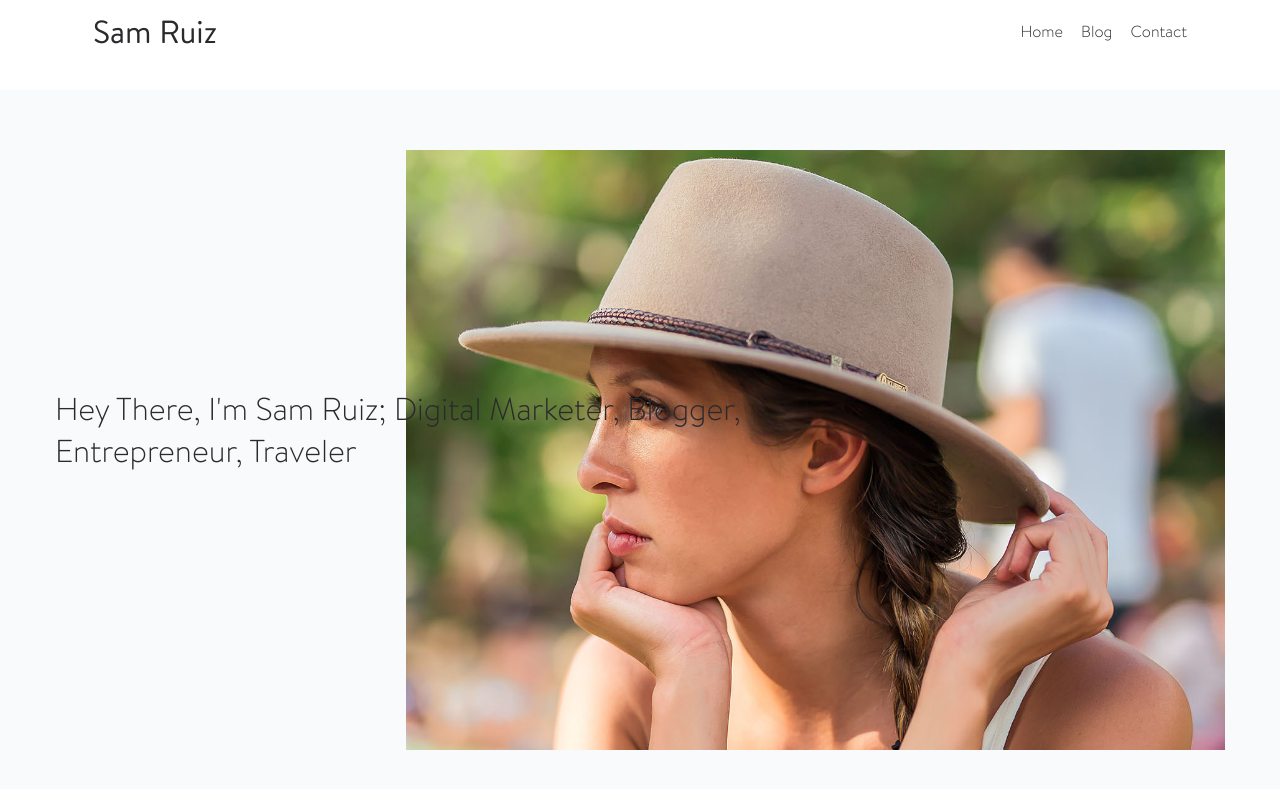
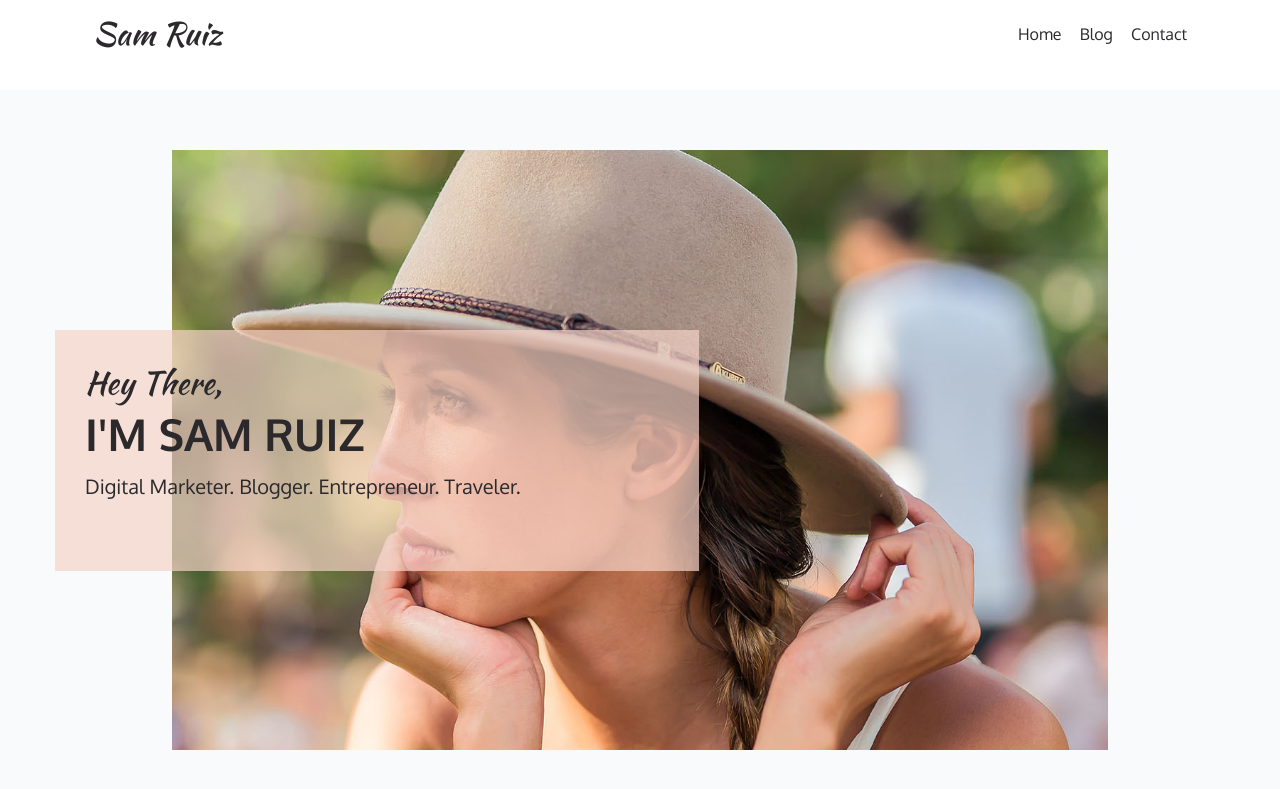
Before and after one commit to isaac-martin/ruiz, a Jekyll site: the page built from index.html, in a window 1280 px wide and 900 px high. Shown: the top 789 px of the window. Built offline with Jekyll 4.4.1, drawn with Linux system fonts in a browser that asks for light colours; nearby versions of some CDN libraries.

Commit message:
Pushing Live

```diff
--- a/_includes/contact-slide.html
+++ b/_includes/contact-slide.html
@@ -1,10 +1,10 @@
 <section class="contact-cont slidepanel">
   <div class="slide-inner">
     <i class="icon-close icons exit-slide"></i>
-    <h2><span  class="underline org-underline">Contact Us Now</span></h2>
-    <p>Interested in our product? Want To Hear More? You can either fill out the form below, or email us on <a href="mailto:hello@welltraveled.io">hello@welltraveled.io</a></p>
+    <h2><span  class="underline org-underline">Contact Me</span></h2>
+    <p>Interested in our working together? Want To Get Coffee? You can either fill out the form below, or email me on <a href="mailto:hello@welltraveled.io">samanthamruiz@gmail.com</a></p>
 
-    <form autocomplete="off" action="https://formspree.io/hello@welltraveled.io" method="POST" id="contact-form" class="no-smoothState contact-form">
+    <form autocomplete="off" action="https://formspree.io/samanthamruiz@gmail.com" method="POST" id="contact-form" class="no-smoothState contact-form">
         <input type="text" name="name" placeholder="Name" id="inputName">
         <input type="text" name="subject" placeholder="Subject" id="inputsubject">
         <input type="email" placeholder="Email" name="_replyto" id="inputEmail">
@@ -12,6 +12,6 @@
         <input type="submit" placeholder="Name" value="Send" class="send-btn">
     </form>
     <div class="submit-fail display-none">Please fill in all form fields<br></div>
-    <div class="submit-success display-none">Thanks! A staff member will be in touch shortly.<br></div>
+    <div class="submit-success display-none">Thanks! I will be in touch shortly.<br></div>
   </div>
 </section>
--- a/_layouts/default.html
+++ b/_layouts/default.html
@@ -12,7 +12,7 @@
       <header class="main-header">
         <div class="container cont-no-pad grid-middle">
            <div class="col-4_sm-8">
-             <h2>Sam Ruiz</h2>
+             <h2 class="logo"><a href="/index.html">Sam Ruiz</a></h2>
            </div>
           <nav class="main-nav col-8 hide-phone">
                 <a class="exit-signup" href="/index.html">Home</a>
--- a/_scss/_form-reset.scss
+++ b/_scss/_form-reset.scss
@@ -1,7 +1,7 @@
 // `Default font for form elements.
 //----------------------------------------------------------------------------------------------------
 
-$form-font-stack: $font-light;
+$form-font-stack: $font-reg;
 $form-font-size: 13px !default;
 
 // `Form Element Reset.
--- a/css/main.css
+++ b/css/main.css
@@ -4,6 +4,7 @@
 /*
 /*****************************************************************************/
 /* Global Reset */
+@import url("https://fonts.googleapis.com/css?family=Kaushan+Script|Oxygen:400,700");
 * {
   margin: 0;
   padding: 0;
@@ -1553,55 +1554,41 @@ img {
       display: block;
       visibility: visible; } }
 
-@font-face {
-  font-family: 'brandon_textbold';
-  src: url("../assetts/fonts/brandontext-bold-webfont.woff2") format("woff2"), url("../assetts/fonts/brandontext-bold-webfont.woff") format("woff");
-  font-weight: normal;
-  font-style: normal; }
-
-@font-face {
-  font-family: 'brandon_textlight';
-  src: url("../assetts/fonts/brandontext-light-webfont.woff2") format("woff2"), url("../assetts/fonts/brandontext-light-webfont.woff") format("woff");
-  font-weight: normal;
-  font-style: normal; }
-
-@font-face {
-  font-family: 'brandon_textmedium';
-  src: url("../assetts/fonts/brandontext-medium-webfont.woff2") format("woff2"), url("../assetts/fonts/brandontext-medium-webfont.woff") format("woff");
-  font-weight: normal;
-  font-style: normal; }
-
-@font-face {
-  font-family: 'brandon_text_regularregular';
-  src: url("../assetts/fonts/brandontext-regular-webfont.woff2") format("woff2"), url("../assetts/fonts/brandontext-regular-webfont.woff") format("woff");
-  font-weight: normal;
-  font-style: normal; }
-
-@font-face {
-  font-family: 'brandon_textthin';
-  src: url("../assetts/fonts/brandontext-thin-webfont.woff2") format("woff2"), url("../assetts/fonts/brandontext-thin-webfont.woff") format("woff");
-  font-weight: normal;
-  font-style: normal; }
+.hey {
+  font-family: "Kaushan Script", cursive;
+  display: block; }
+
+.logo {
+  font-family: "Kaushan Script", cursive; }
+
+.ruiz {
+  font-weight: 700;
+  display: block;
+  text-transform: uppercase;
+  font-size: 44px; }
+
+.travel {
+  font-size: 20px; }
 
 h2 {
   font-size: 2rem;
-  font-family: "brandon_text_regularregular";
+  font-family: "Oxygen", sans-serif;
   font-weight: normal; }
 
 h3 {
   font-size: 1.2rem; }
 
 h4 {
-  font-family: "brandon_textlight";
+  font-family: "Oxygen", sans-serif;
   font-size: 1rem;
   margin-bottom: 20px; }
 
 p {
-  font-family: "brandon_textlight";
+  font-family: "Oxygen", sans-serif;
   font-size: 1.1rem; }
 
 li {
-  font-family: "brandon_textlight"; }
+  font-family: "Oxygen", sans-serif; }
 
 .underline {
   border-bottom: .1rem solid; }
@@ -1861,7 +1848,7 @@ input[type="image"] {
   -webkit-box-sizing: border-box;
   box-sizing: border-box;
   font-size: 13px;
-  font-family: "brandon_textlight"; }
+  font-family: "Oxygen", sans-serif; }
 
 button,
 input[type="reset"],
@@ -1892,7 +1879,7 @@ input[type="week"] {
   text-align: left;
   vertical-align: top;
   font-size: 13px;
-  font-family: "brandon_textlight";
+  font-family: "Oxygen", sans-serif;
   -webkit-appearance: none;
   background-clip: padding-box;
   -webkit-border-radius: 0;
@@ -1953,7 +1940,7 @@ textarea {
 optgroup {
   font-style: normal;
   font-weight: normal;
-  font-family: "brandon_textlight"; }
+  font-family: "Oxygen", sans-serif; }
 
 select::-ms-expand {
   display: none; }
@@ -2068,7 +2055,7 @@ html {
 
 body {
   background-color: #F9FAFB;
-  font-family: "brandon_text_regularregular";
+  font-family: "Oxygen", sans-serif;
   color: #2b292c;
   text-align: left; }
   body a {
@@ -2100,7 +2087,7 @@ header {
   .main-nav a {
     padding: 0 0 0 15px;
     font-size: 1rem;
-    font-family: "brandon_textlight"; }
+    font-family: "Oxygen", sans-serif; }
 
 .menu-trigger {
   position: fixed;
@@ -2202,15 +2189,17 @@ header {
       margin: 60px 0 0 0; } }
 
 .intro-pull {
-  width: 65%;
-  margin: 0 -35% 0 0;
+  width: 55%;
+  margin: 0 -45% 0 0;
   -webkit-box-flex: 0;
-  -webkit-flex: 0 0 65%;
-      -ms-flex: 0 0 65%;
-          flex: 0 0 65%;
+  -webkit-flex: 0 0 55%;
+      -ms-flex: 0 0 55%;
+          flex: 0 0 55%;
   position: relative;
   z-index: 2;
-  font-size: 1.98rem; }
+  font-size: 1.98rem;
+  background: rgba(245, 211, 200, 0.7);
+  padding: 30px; }
   @media screen and (min-width: 320px) and (max-width: 767px) {
     .intro-pull {
       -webkit-box-ordinal-group: 3;
@@ -2247,11 +2236,11 @@ header {
   height: 100%; }
 
 .img-wrap {
-  width: 70%;
+  width: 80%;
   -webkit-box-flex: 0;
-  -webkit-flex: 0 0 70%;
-      -ms-flex: 0 0 70%;
-          flex: 0 0 70%;
+  -webkit-flex: 0 0 80%;
+      -ms-flex: 0 0 80%;
+          flex: 0 0 80%;
   -ms-grid-row-align: stretch;
   -webkit-align-self: stretch;
       -ms-flex-item-align: stretch;
--- a/index.html
+++ b/index.html
@@ -4,7 +4,7 @@ title: Samantha Ruiz
 ---
 
     <section class="intro">
-      <p class="intro-pull scene_element scene_element--fadeinupLeft editable">Hey There, I'm Sam Ruiz; Digital Marketer, Blogger, Entrepreneur, Traveler<span class="underline border-org"></span><br /><br /></p>
+      <p class="intro-pull scene_element scene_element--fadeinupLeft editable"><span class="hey">Hey There,</span><span class="ruiz">I'm Sam Ruiz</span><span class="travel">Digital Marketer. Blogger. Entrepreneur. Traveler. </span><br /><br /></p>
         <div class="img-wrap scene_element scene_element--fadeinup">
           <div class="img-holder">
             <div class="img-cont img-cont-right ">
```
Also changed, not shown: _scss/_fonts.scss (+3 -61 lines), _scss/_style.scss (+9 -7 lines), _scss/_typography.scss (+25 -3 lines), 6 other files.
